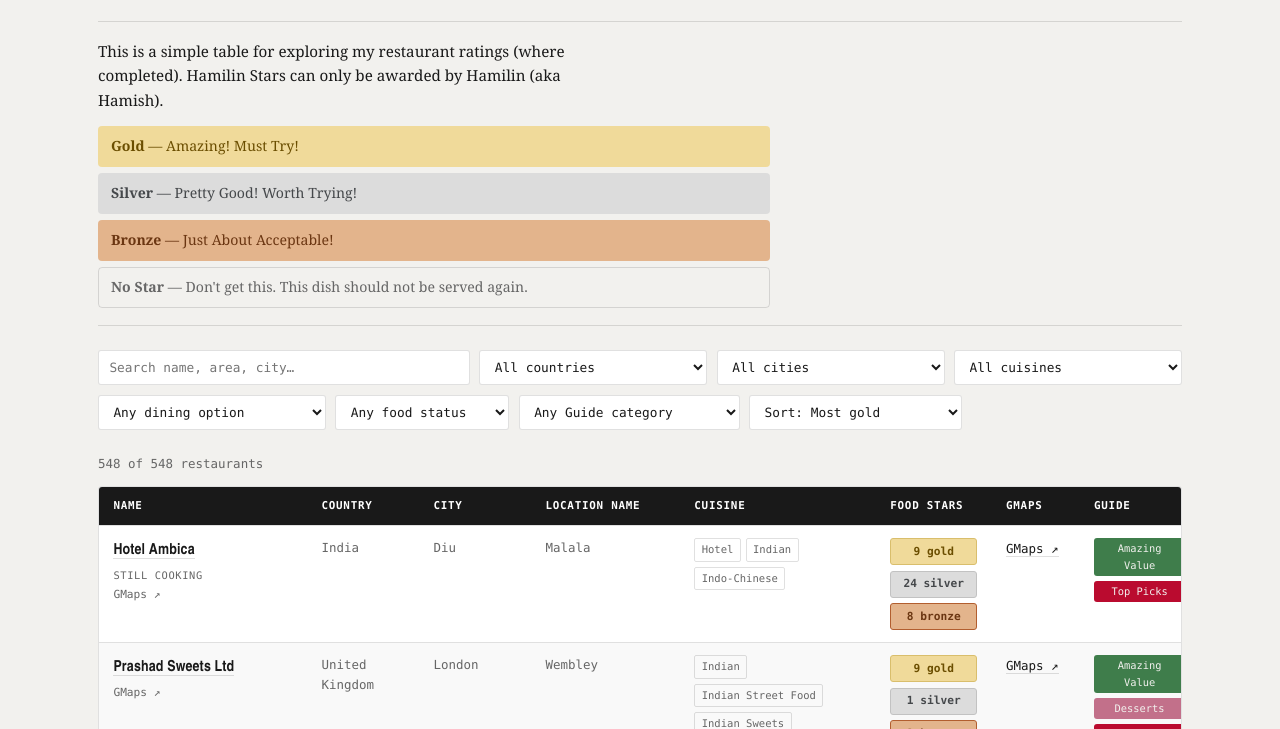
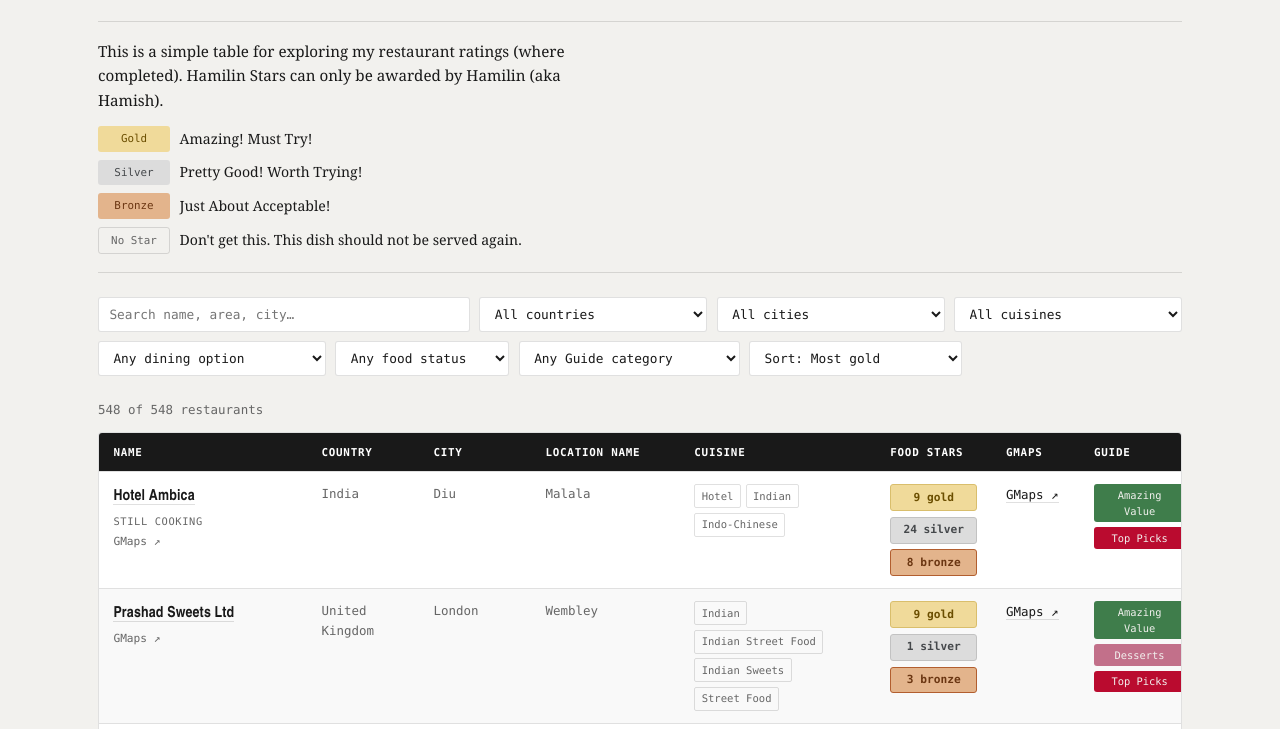
Before and after one commit to HamishLacmane/HamilinStar, a plain HTML site: page index.html in a window 1280 px wide. Shown: the part 63-792 px from the top of the page. Drawn offline with Linux system fonts and the light colour scheme.

Commit message:
Tier legend: badge-and-plain-text layout, matching Guide's category-def
Tier name now sits in a small colour-filled pill (.tier-badge), the
description is plain text alongside it rather than inside a fully
tinted row. Mirrors HamilinGuide's about page category definitions.

```diff
--- a/index.html
+++ b/index.html
@@ -39,10 +39,10 @@
   <section class="star-intro">
     <p>This is a simple table for exploring my restaurant ratings (where completed). Hamilin Stars can only be awarded by Hamilin (aka Hamish).</p>
     <div class="tier-legend">
-      <div class="tier-legend-row gold"><strong>Gold</strong> — Amazing! Must Try!</div>
-      <div class="tier-legend-row silver"><strong>Silver</strong> — Pretty Good! Worth Trying!</div>
-      <div class="tier-legend-row bronze"><strong>Bronze</strong> — Just About Acceptable!</div>
-      <div class="tier-legend-row nostar"><strong>No Star</strong> — Don't get this. This dish should not be served again.</div>
+      <div class="tier-legend-row"><span class="tier-badge gold">Gold</span> Amazing! Must Try!</div>
+      <div class="tier-legend-row"><span class="tier-badge silver">Silver</span> Pretty Good! Worth Trying!</div>
+      <div class="tier-legend-row"><span class="tier-badge bronze">Bronze</span> Just About Acceptable!</div>
+      <div class="tier-legend-row"><span class="tier-badge nostar">No Star</span> Don't get this. This dish should not be served again.</div>
     </div>
   </section>
 
--- a/styles.css
+++ b/styles.css
@@ -139,12 +139,26 @@ a.section-nav-item:hover, a.section-nav-item:focus-visible {
 }
 .star-intro p { max-width: 60ch; margin: 0 0 0.9rem; }
 .star-intro p:last-child { margin-bottom: 0; }
-.tier-legend { display: flex; flex-direction: column; gap: 0.4rem; max-width: 42rem; }
-.tier-legend-row { padding: 0.5rem 0.75rem; border-radius: 4px; font-size: 0.88rem; border: 1px solid transparent; }
-.tier-legend-row.gold { background: var(--gold-tint); color: var(--gold-ink); }
-.tier-legend-row.silver { background: var(--silver-tint); color: var(--silver-ink); }
-.tier-legend-row.bronze { background: var(--bronze-tint); color: var(--bronze-ink); }
-.tier-legend-row.nostar { background: transparent; border: 1px solid var(--hairline); color: var(--ink-soft); }
+/* Matches Hamilin Guide's category-def pattern (about/index.html there):
+   the tier name sits in a colour-filled pill, the description is plain
+   text alongside it, not inside the colouring. Changed from a fully
+   tinted row 2026-08-19, per Hamish. */
+.tier-legend { display: flex; flex-direction: column; gap: 0.5rem; max-width: 42rem; }
+.tier-legend-row { font-size: 0.88rem; display: flex; align-items: center; gap: 0.6rem; }
+.tier-badge {
+  display: inline-block;
+  width: 4.5rem;
+  text-align: center;
+  padding: 0.25rem 0.6rem;
+  border-radius: 3px;
+  font-family: Consolas, monospace;
+  font-size: 0.68rem;
+  flex-shrink: 0;
+}
+.tier-badge.gold { background: var(--gold-tint); color: var(--gold-ink); }
+.tier-badge.silver { background: var(--silver-tint); color: var(--silver-ink); }
+.tier-badge.bronze { background: var(--bronze-tint); color: var(--bronze-ink); }
+.tier-badge.nostar { background: transparent; border: 1px solid var(--hairline); color: var(--ink-soft); }
 
 /* ---- filter toolbar ---- */
 .toolbar {
```
